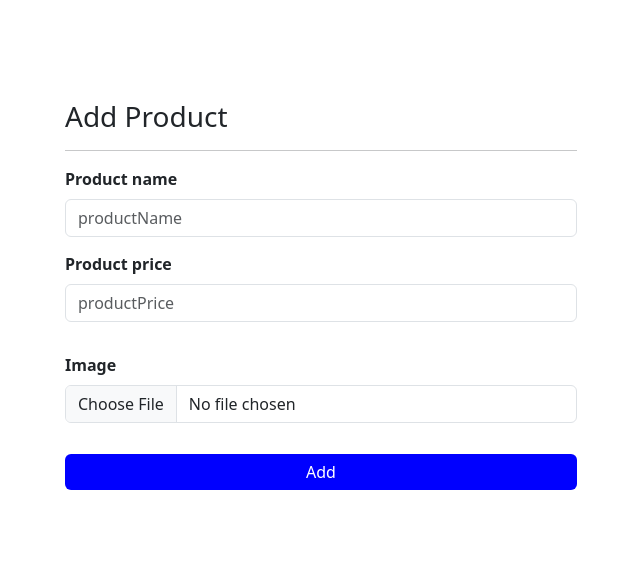
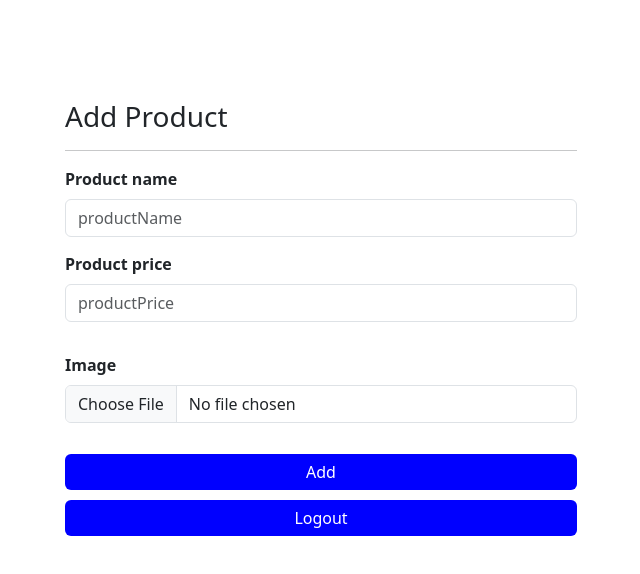
Before and after one commit to HibathRahman/e-commerce-front-end, a React (Vite) app: page /admin in a window 1280 px wide. Shown: the top 574 px of the page, without its empty margins (319-959 px from the left). Built offline with nearby package versions, Linux system fonts and the light colour scheme; sample sign-in values are in the browser's storage.

Commit message:
Update AddProducts.jsx

```diff
--- a/src/admin/AddProducts.jsx
+++ b/src/admin/AddProducts.jsx
@@ -37,6 +37,10 @@ function AddProduct() {
     } catch (err) {
       console.log(err);
     }
+  };
+  const logout = () => {
+    localStorage.clear();
+    navigate("/");
   };
 
   return (
@@ -86,6 +90,7 @@ function AddProduct() {
           </Form.Group>
         </Row>
         <Button type="submit">Add</Button>
+          <Button onClick={logout}>Logout</Button>
       </Form>
     </div>
   );
```
